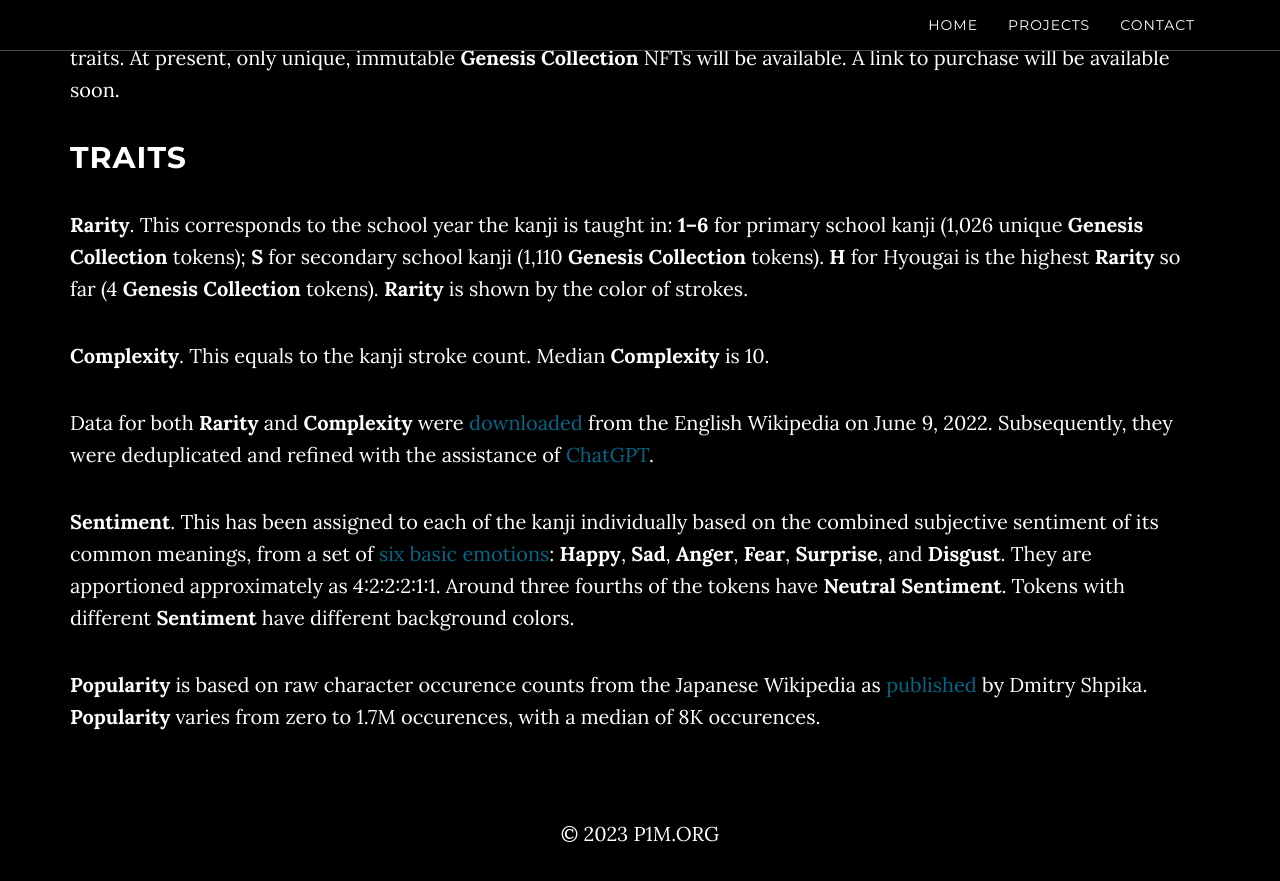
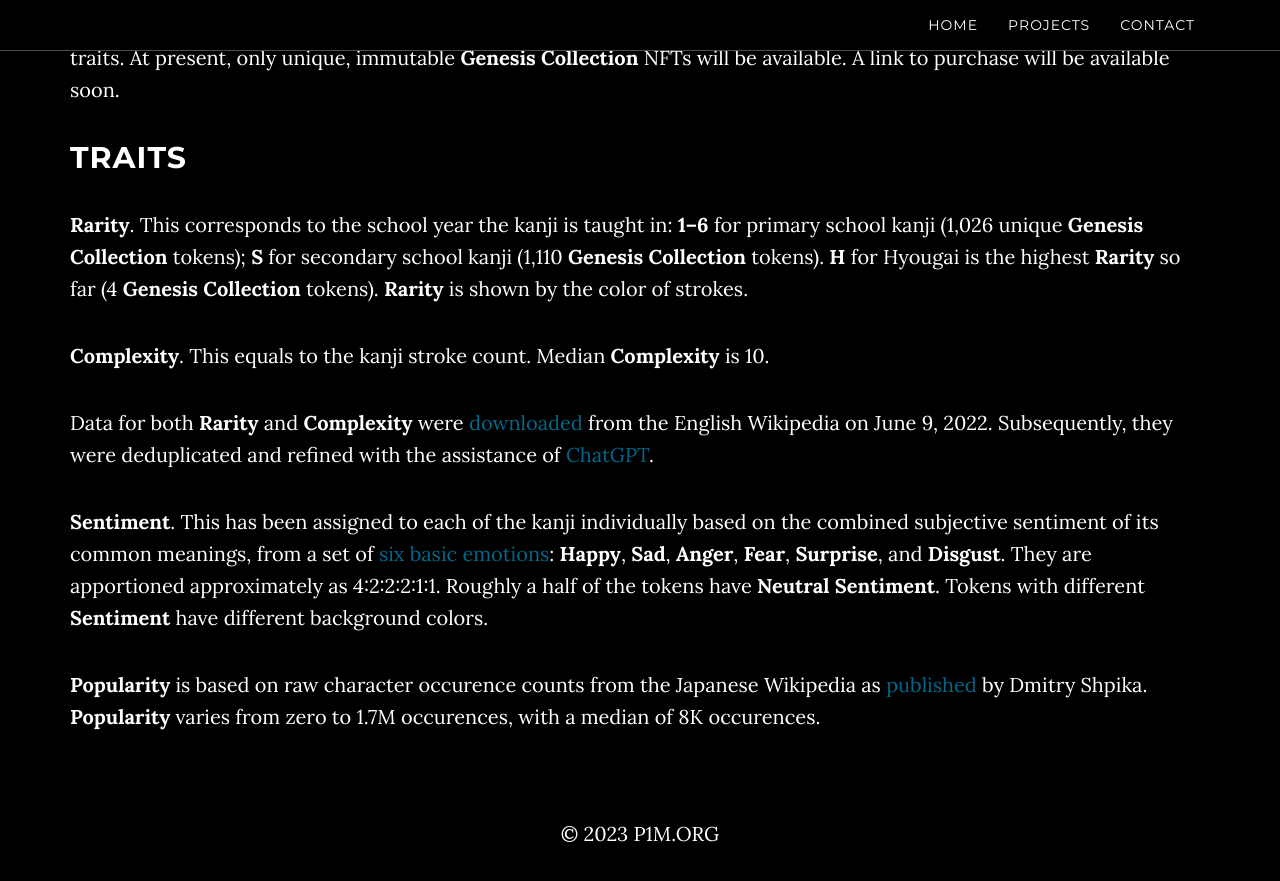
Before and after one commit to p1m-ortho/p1m.github.io, a Jekyll site: the page built from matrixjouyou.md, in a window 1280 px wide and 900 px high, scrolled down 1072 px. Shown: the top 881 px of the window. Built offline with Jekyll 4.4.1, drawn with Linux system fonts in a browser that asks for light colours.

Commit message:
Recalc and correct percent Neutral

```diff
--- a/matrixjouyou.md
+++ b/matrixjouyou.md
@@ -31,6 +31,6 @@ Everyone has their Character in a beautiful Matrix made of 2,136 [Jouyou](https:
 
 Data for both **Rarity** and **Complexity** were [downloaded](https://en.wikipedia.org/wiki/List_of_j%C5%8Dy%C5%8D_kanji) from the English Wikipedia on June 9, 2022. Subsequently, they were deduplicated and refined with the assistance of [ChatGPT](https://help.openai.com/en/articles/6825453-chatgpt-release-notes).
 
-**Sentiment**. This has been assigned to each of the kanji individually based on the combined subjective sentiment of its common meanings, from a set of [six basic emotions](https://en.wikipedia.org/wiki/Emotion#Basic_emotions): **Happy**, **Sad**, **Anger**, **Fear**, **Surprise**, and **Disgust**. They are apportioned approximately as 4:2:2:2:1:1. Around three fourths of the tokens have **Neutral** **Sentiment**. Tokens with different **Sentiment** have different background colors.
+**Sentiment**. This has been assigned to each of the kanji individually based on the combined subjective sentiment of its common meanings, from a set of [six basic emotions](https://en.wikipedia.org/wiki/Emotion#Basic_emotions): **Happy**, **Sad**, **Anger**, **Fear**, **Surprise**, and **Disgust**. They are apportioned approximately as 4:2:2:2:1:1. Roughly a half of the tokens have **Neutral** **Sentiment**. Tokens with different **Sentiment** have different background colors.
 
 **Popularity** is based on raw character occurence counts from the Japanese Wikipedia as [published](https://raw.githubusercontent.com/scriptin/kanji-frequency/7022fa929a7d58d33ee281e285ca9c94342faa0c/data/wikipedia_characters.csv) by Dmitry Shpika. **Popularity** varies from zero to 1.7M occurences, with a median of 8K occurences.
```
